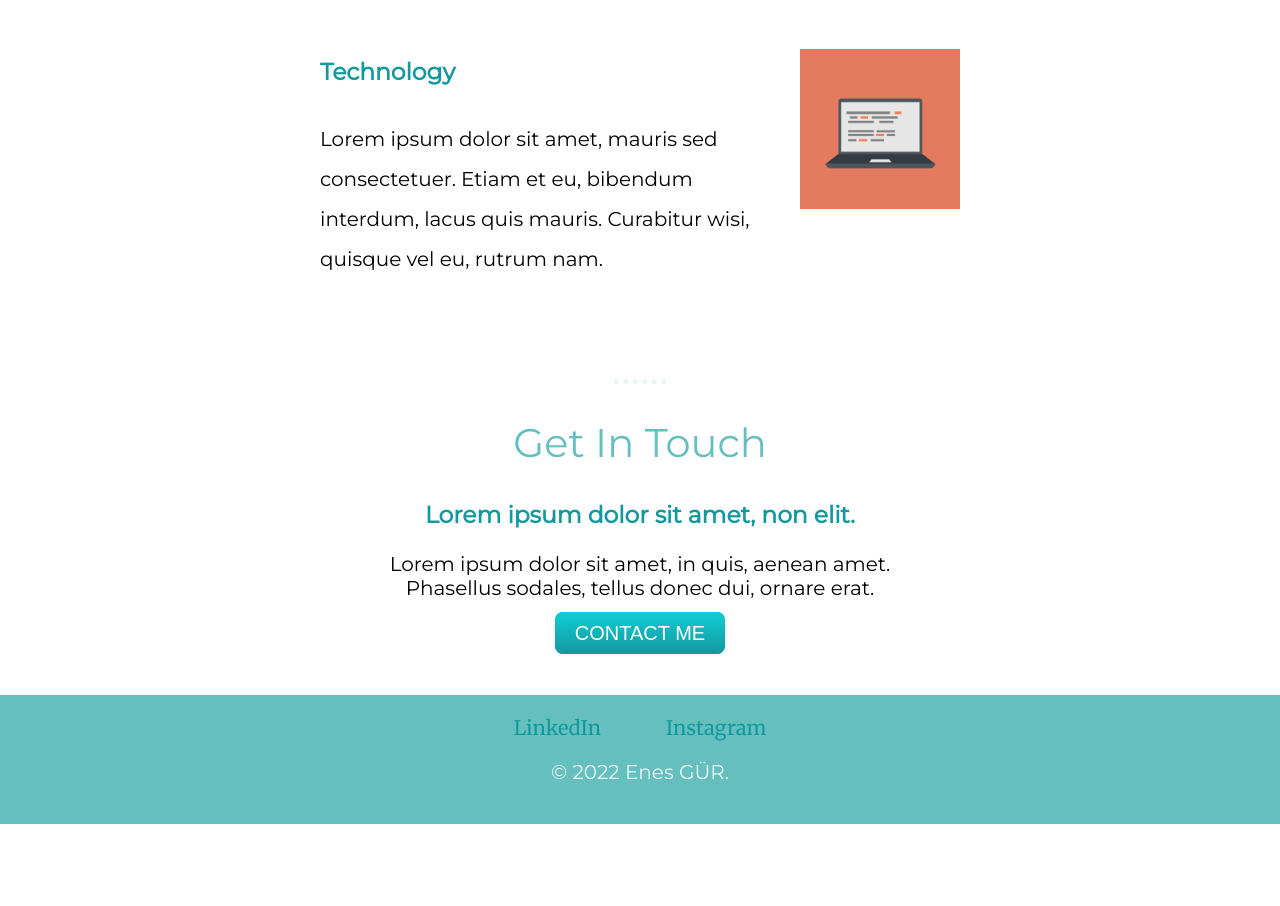
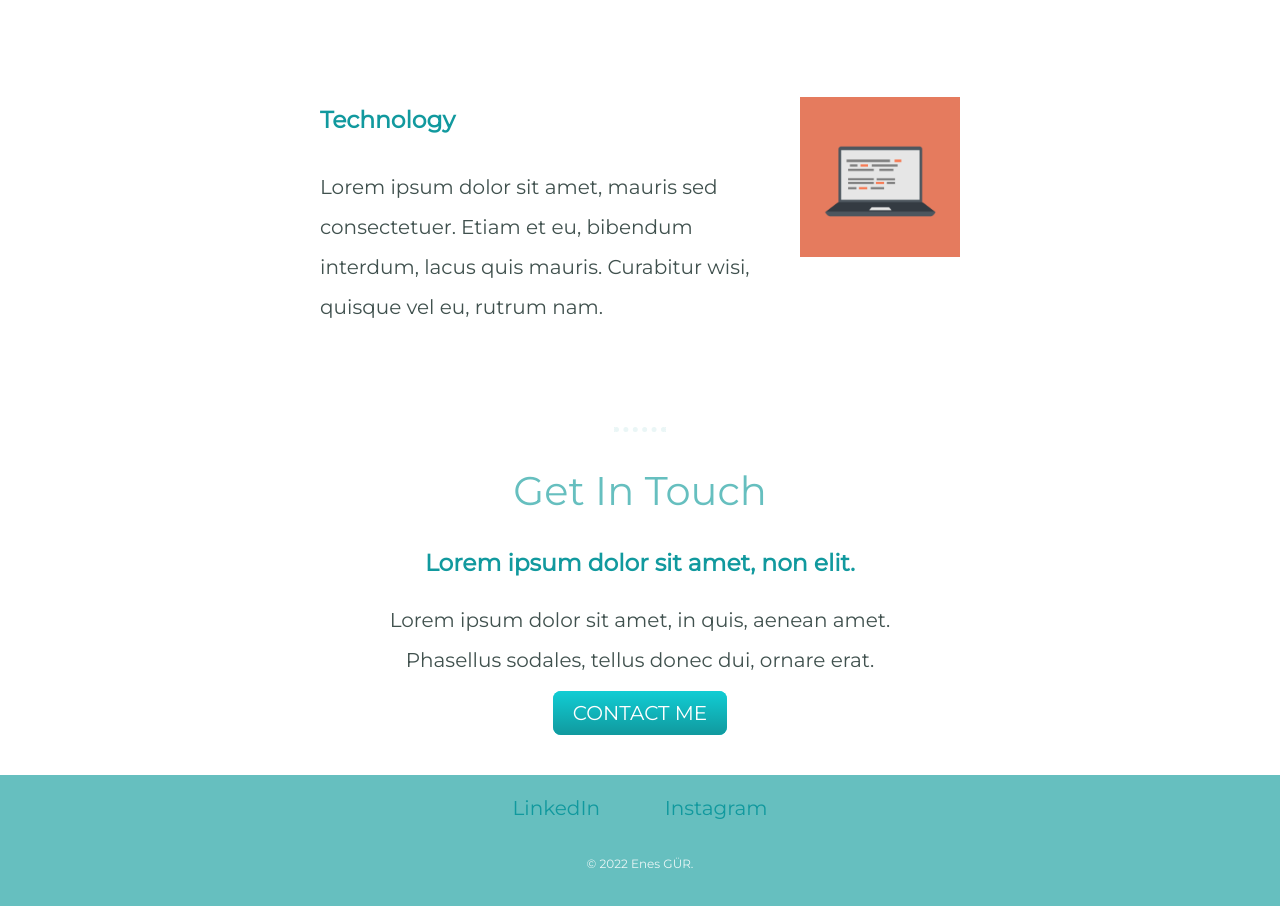
Before and after one commit to EnessGur/my-site, a plain HTML site: page index.html in a window 1280 px wide. Shown: the part 1680-2586 px from the top of the page. Before the commit the page ends 2504 px from the top, so only its background shows below. Drawn offline with Linux system fonts and the light colour scheme.

Commit message:
Styles update

```diff
--- a/css/styles.css
+++ b/css/styles.css
@@ -3,6 +3,7 @@ body {
   text-align: center;
   font-family: 'Merriweather', serif;
   font-size: 20px;
+  color: #40514E;
 }
 
 h1 {
@@ -14,6 +15,7 @@ h1 {
 
 p {
   font-family: 'Montserrat', sans-serif;
+  line-height: 2;
 }
 
 h2 {
@@ -73,7 +75,14 @@ h3 {
 a {
   color: #11999E
 }
+a:hover{
+  color: #EAF6F6;
+}
 
+.page-id{
+  font-size: 0.75rem;
+  padding: 20px 0;
+}
 .skill-row {
   width: 50%;
   margin: 100px auto 100px auto;
@@ -92,7 +101,7 @@ a {
   -webkit-border-radius: 8;
   -moz-border-radius: 8;
   border-radius: 8px;
-  font-family: Arial;
+font-family: 'Montserrat', sans-serif;
   color: #ffffff;
   font-size: 20px;
   padding: 10px 20px 10px 20px;
@@ -133,6 +142,7 @@ width: 50px;
 .footer-link {
   text-decoration: none;
   margin: 30px;
+  font-family: 'Montserrat', sans-serif;
 }
 
 .contact-me {
```
